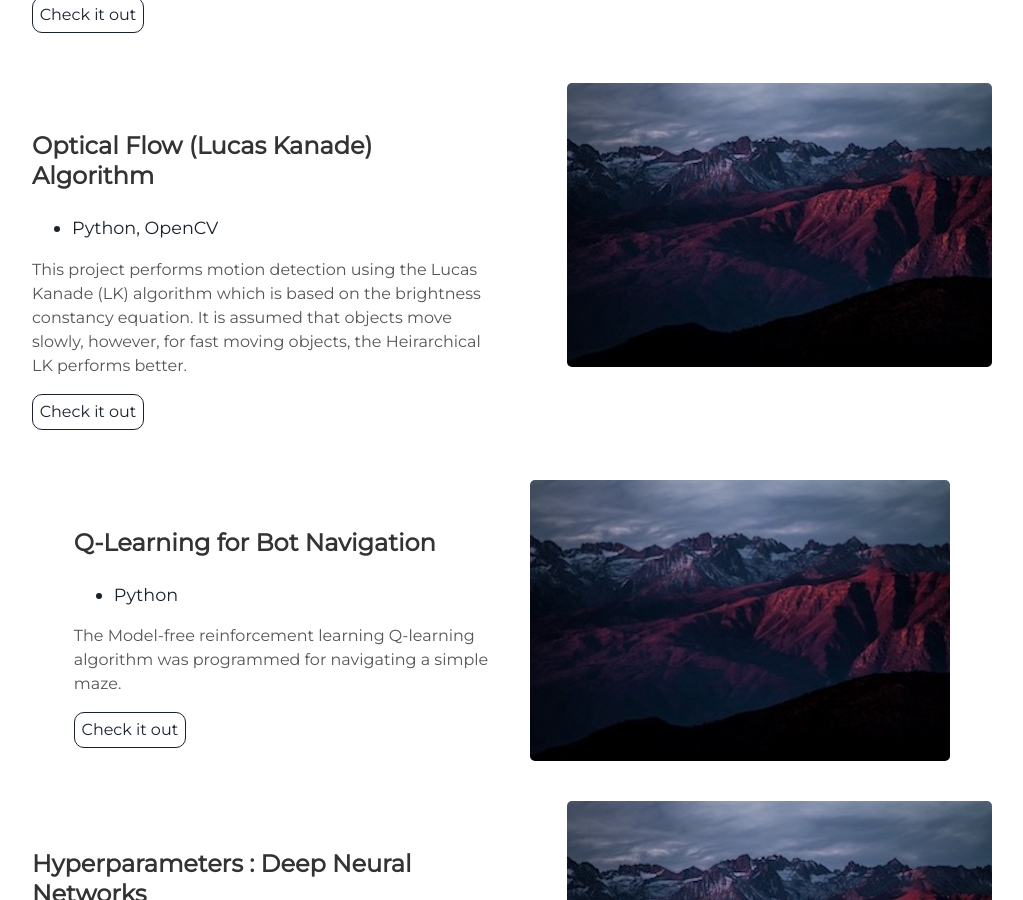
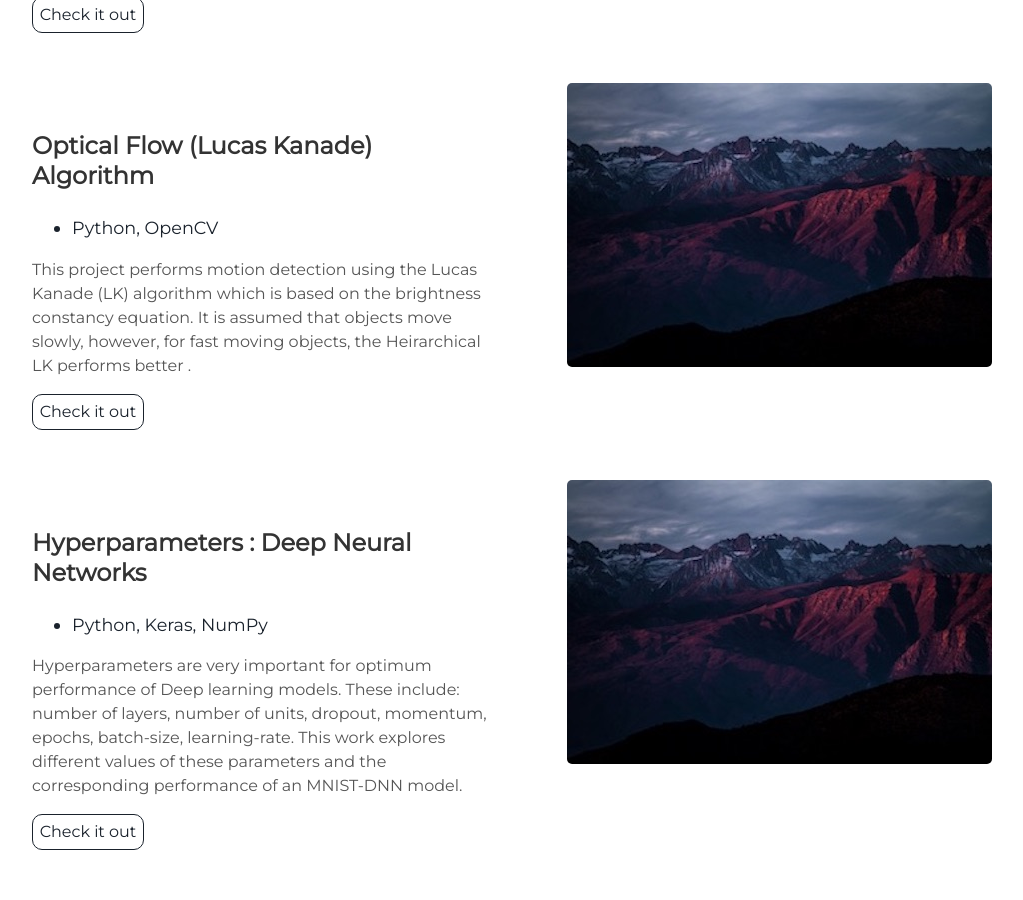
Before and after one commit to kbmajeed/kbmajeed.github.io, a Jekyll site: the page built from index.html, in a window 1280 px wide and 900 px high, scrolled down 4424 px. Shown: the whole window, without its empty margins (128-1151 px from the left). Built offline with Jekyll 4.4.1, drawn with Linux system fonts in a browser that asks for light colours; some of the changed text lies outside the part shown.

Commit message:
Update projects.html

```diff
--- a/_includes/projects.html
+++ b/_includes/projects.html
@@ -31,7 +31,8 @@
     </ul>
     <p>Exposure fusion is a technique that creates a single image with optimal detail from a set of multi-exposed images.
         As developed by Tom Mertens et al., the proposed algorithm computes relevant quality measures; Contrast, Saturation, and Well-Exposedness.
-        These measures are then combined to create a weight map used to blend each of the multi-exposed images to a single image with best exposure.</p>
+These measures are then combined to create a weight map used to blend each of the multi-exposed images to a single image with best exposure.
+</p>
     <a class="project-link" href="https://github.com/kbmajeed/SeaLionVision">Check it out</a>
   </div>
 </div>
@@ -128,22 +129,8 @@
     </ul>
     <p> This project performs motion detection using the Lucas Kanade (LK) algorithm which is based on
       the brightness constancy equation. It is assumed that objects move slowly, however, for fast
-      moving objects, the Heirarchical LK performs better.</p>
-    <a class="project-link" href="https://github.com/kbmajeed/SeaLionVision">Check it out</a>
-  </div>
-</div>
-
-<div class="user-projects">
-  <div class="images-right">
-    <img alt="mountains" src="{{ "/assets/img/mountains.jpg" | prepend: site.baseurl }}" />
-  </div>
-  <div class="contents">
-    <h3> Q-Learning for Bot Navigation </h3>
-    <ul>
-      <li> Python </li>
-    </ul>
-    <p>The Model-free reinforcement learning Q-learning algorithm was programmed for navigating
-    a simple maze.</p>
+      moving objects, the Heirarchical LK performs better
+    .</p>
     <a class="project-link" href="https://github.com/kbmajeed/SeaLionVision">Check it out</a>
   </div>
 </div>
@@ -159,7 +146,8 @@
     </ul>
     <p> Hyperparameters are very important for optimum performance of Deep learning models.
       These include: number of layers, number of units, dropout, momentum, epochs, batch-size, learning-rate.
-      This work explores different values of these parameters and the corresponding performance of an MNIST-DNN model.</p>
+      This work explores different values of these parameters and the corresponding performance of an MNIST-DNN model.
+    </p>
     <a class="project-link" href="https://github.com/kbmajeed/SeaLionVision">Check it out</a>
   </div>
 </div>
```
Also changed, not shown: other parts of _includes/projects.html (+1 -1 lines).
